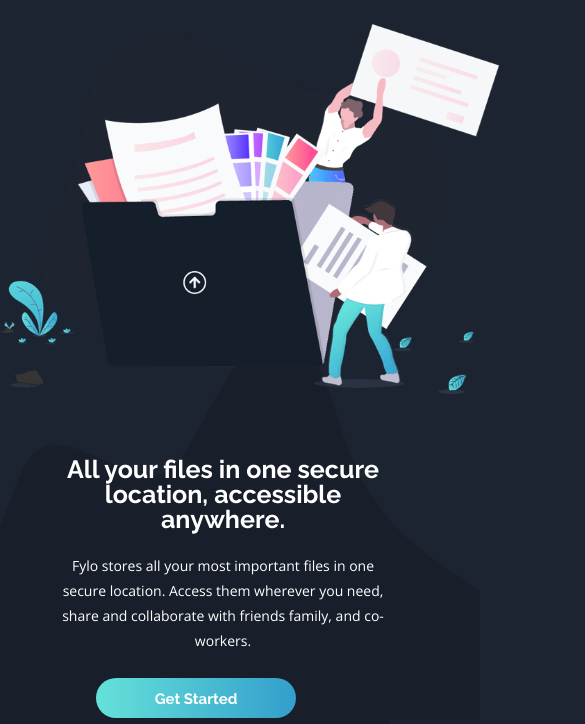
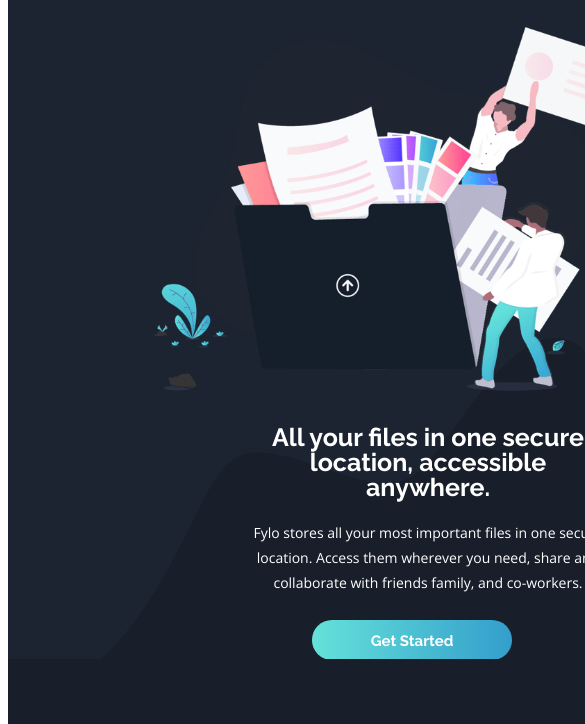
Before and after one commit to muakone/Frontend-challenge, a plain HTML site: page index.html in a window 390 px wide. Shown: the part 120-844 px from the top of the page, 585 px wide, since content can reach past the window. Drawn offline with nearby package versions, Linux system fonts and the light colour scheme.

Commit message:
another view

```diff
--- a/style.css
+++ b/style.css
@@ -1,5 +1,6 @@
-body {
+.contentwrapper {
     background-color: hsl(217, 28%, 15%);
+    width: 100%;
     margin: 0px;
     color: hsl(0, 0%, 100%);
     background-image: url(./images/bg-curvy-desktop.svg);
@@ -7,6 +8,7 @@
     background-size: 84em 350px;
     background-repeat: no-repeat;
     line-height: 25px;
+    padding-top: 20px;
 
 }
 p {
@@ -62,7 +64,7 @@
 
 .container {
     background-color: hsl(218, 28%, 13%);
-    margin-top: 130px;
+    margin-top: 80px;
     display: block;
     text-align: center;
 }
@@ -310,10 +312,11 @@
 }
 
 @media(max-width:768px) {
-    body {
+    .contentwrapper {
+        width: 790px;
         background-image: url(./images/bg-curvy-mobile.svg);
-        background-size: 600px 390px;
-        background-position: -120px 450px;
+        background-size: 790px 390px;
+        background-position: 20px 450px;
         margin: 0;
     }
     .container {
@@ -325,15 +328,13 @@
         align-items: center;
         padding-top: 70px;
         margin-top: -1px;
-        margin: 0px;
     }
     .center {
         max-width: 360px;
-        margin: 3.5em 0px 0px 3.5em ;
-        text-align: center;
+        margin: .5em 0px 0px 15em ;
     }
     .first {
-        margin-left: 2.5em;
+        margin-left: 4em;
     }
     .secondclass {
         display: flex;
@@ -422,4 +423,8 @@
     .second-info {
       padding-top: 0px;
     }
+    .icons {
+        margin: 0px;
+        text-align: center;
+    }
 }
```
